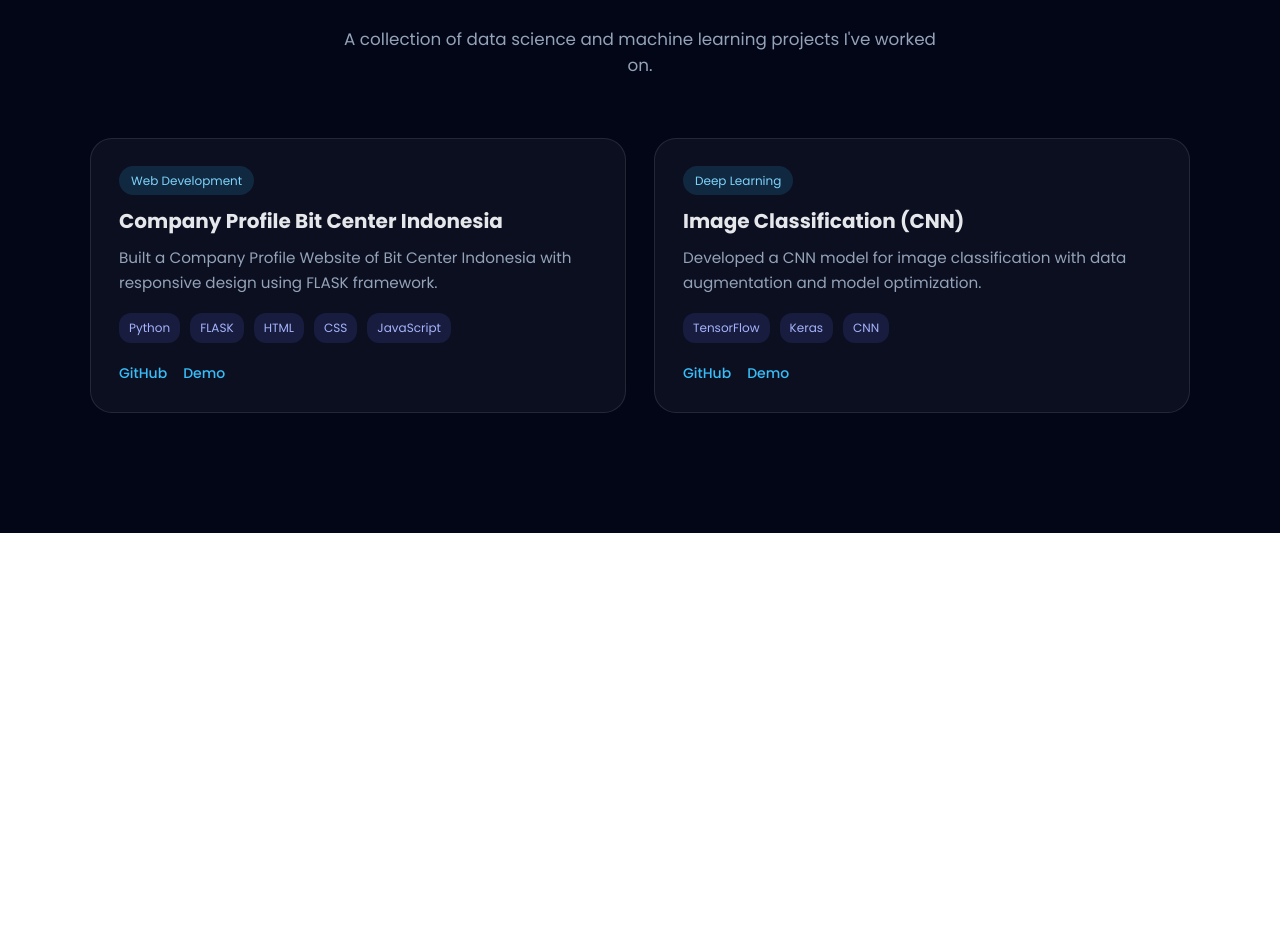
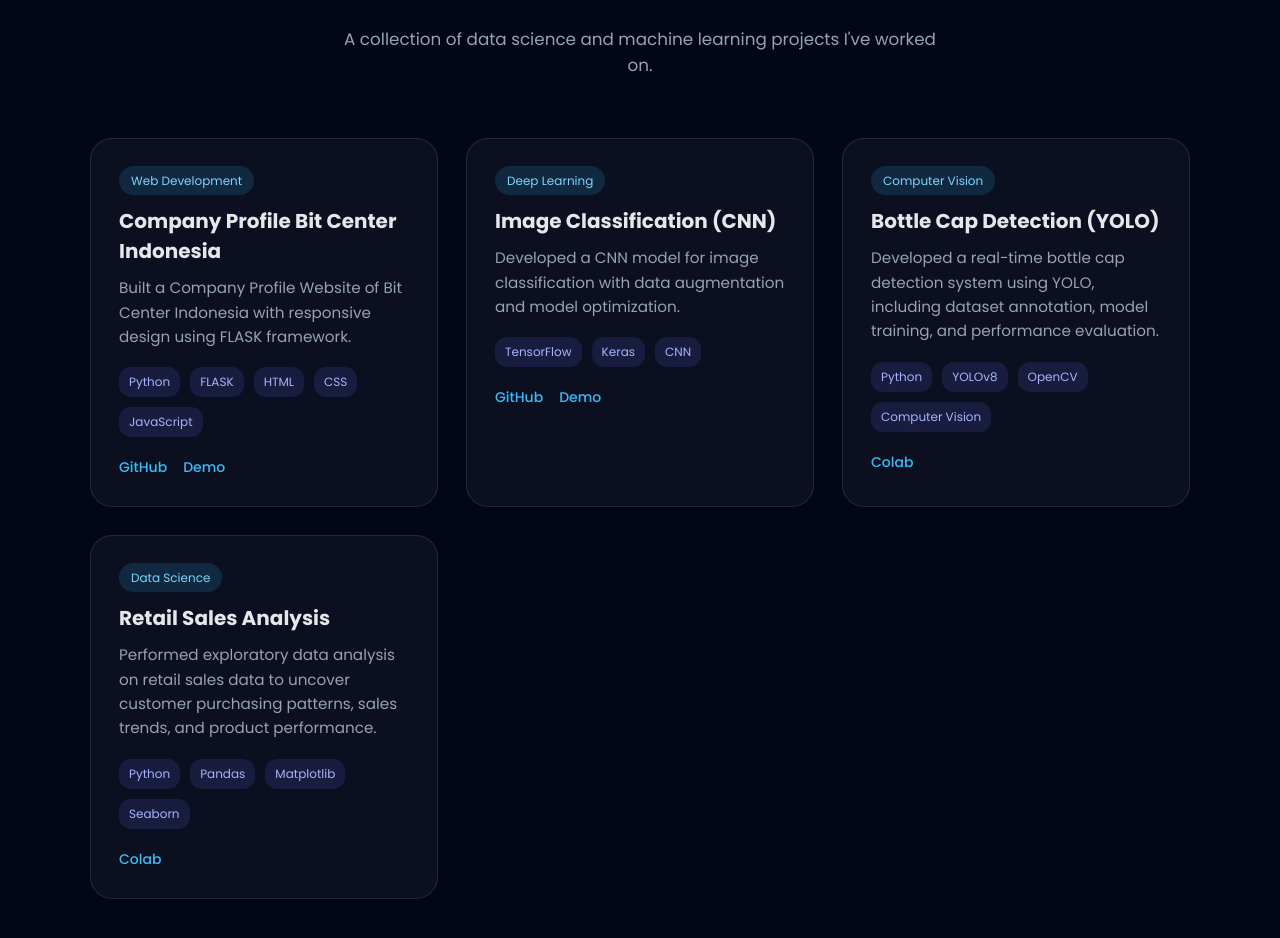
Before and after one commit to Alkyp/portofolio, a plain HTML site: page index.html in a window 1280 px wide. Shown: the part 1760-2698 px from the top of the page. Before the commit the page ends 2293 px from the top, so only its background shows below. Drawn offline with nearby package versions, Linux system fonts and the light colour scheme; no server answers.

Commit message:
Add files via upload

```diff
--- a/index.html
+++ b/index.html
@@ -154,6 +154,51 @@
         </div>
 
         <!-- Project 3 -->
+        <div class="project-card">
+            <div class="project-header">
+                <span class="project-tag">Computer Vision</span>
+            </div>
+            <h3>Bottle Cap Detection (YOLO)</h3>
+            <p>
+                Developed a real-time bottle cap detection system using YOLO,
+                including dataset annotation, model training, and performance evaluation.
+            </p>
+            <div class="project-stack">
+                <span>Python</span>
+                <span>YOLOv8</span>
+                <span>OpenCV</span>
+                <span>Computer Vision</span>
+            </div>
+            <div class="project-links">
+                <a href="https://colab.research.google.com/drive/1eihRUHKqXI9tYDK8CgJeiHzTuLpQhp1S#scrollTo=rkdNO0N_2XYM" target="_blank">Colab</a>
+            </div>
+        </div>
+
+        <!-- Project 4 -->
+        <div class="project-card">
+            <div class="project-header">
+                <span class="project-tag">Data Science</span>
+            </div>
+
+            <h3>Retail Sales Analysis</h3>
+
+            <p>
+                Performed exploratory data analysis on retail sales data to uncover
+                customer purchasing patterns, sales trends, and product performance.
+            </p>
+
+            <div class="project-stack">
+                <span>Python</span>
+                <span>Pandas</span>
+                <span>Matplotlib</span>
+                <span>Seaborn</span>
+            </div>
+
+            <div class="project-links">
+                <a href="https://colab.research.google.com/drive/1M_GP1wIK8ypN_D1rIwHKcoyOdm-dJlXG" target="_blank">Colab</a>
+            </div>
+        </div>
+
 
         </div>
     </div>
```
